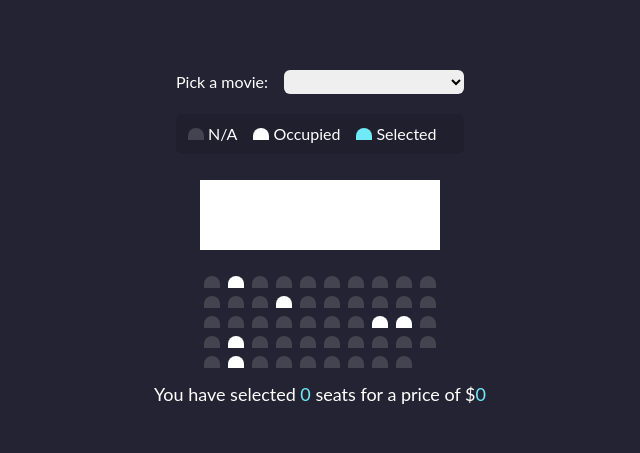
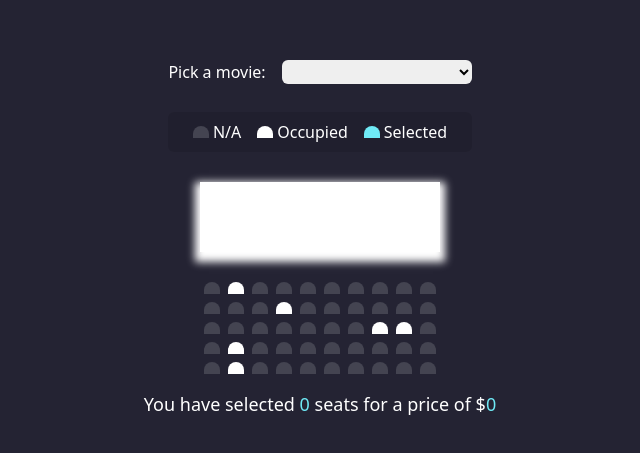
Before and after one commit to LilaSarfson/cinematest, a Vue app: page / in a window 1280 px wide. Shown: the part 161-614 px from the top of the page, without its empty margins (320-960 px from the left). Built offline with nearby package versions, Linux system fonts and the light colour scheme.

Commit message:
terminado

```diff
--- a/src/App.vue
+++ b/src/App.vue
@@ -23,9 +23,9 @@
 }
   </script>
   <template>
-    <div class="flex flex-col items-center gap-3">
+    <div class="flex flex-col items-center gap-4">
       <MovieSelector @change="handleClick" :movieData="moviesData"/>
-      <div class="h-lgCinema w-60 bg-white-cinema my-3.5 "></div>
+      <div class="h-lgCinema w-60 bg-white-cinema my-3.5 shadow-lg shadow-3xl"></div>
       <CinemaSeat :seatsData="seatsData" :currentMoviePrice="currentMoviePrice"/>
     </div>
   </template>
--- a/src/components/CinemaSeat.vue
+++ b/src/components/CinemaSeat.vue
@@ -62,10 +62,9 @@
 }
 </script>
     <template>
-    <div class="grid grid-cols-10 gap-2 items-start">
-      <div v-for="place in arrayOfSeats" :key="place.id" @click="takeSeat(place.id)" :class="(place.occupied) ? 'bg-white-cinema': (place.selected) ? 'bg-blueSpace':'bg-seat'" class="h-smallseat w-4 rounded-t-xl scale-100 transform transition duration-500 hover:scale-125">
+    <div class="grid grid-cols-10  gap-2">
+      <div v-for="place in arrayOfSeats" :key="place.id" @click="takeSeat(place.id)" :class="(place.occupied) ? 'bg-white-cinema': (place.selected) ? 'bg-blueSpace':'bg-seat'" class="h-smallseat w-4 rounded-t-xl scale-100 transform transition duration-400 hover:scale-125 grid-flow-row">
       </div>
-
     </div>
     <p class=" text-lg">You have selected <span class="text-blueSpace">{{numberSeatSelected}}</span> seats for a price of $<span class="text-blueSpace">{{totalPrice}}</span></p>
     </template>
--- a/src/components/MovieSelector.vue
+++ b/src/components/MovieSelector.vue
@@ -12,32 +12,33 @@
     },
     created(){
       if(localStorage.getItem('movieSelected')!=null){
-        this.movieSelected=JSON.parse(localStorage.getItem('movieSelected'));
+        this.movieSelected=JSON.parse(localStorage.getItem('Movie'));
         this.handleClick()
       }
     },
     methods:{
      handleClick(){
+      console.log(this.movieSelected)
       let priceSelected = this.movieSelected.TicketPrice
       this.$emit('change', priceSelected)
      }
   },
   watch:{
     movieSelected:function(){
-      localStorage.setItem('movieSelected', JSON.stringify(this.movieSelected));
+      localStorage.setItem('Movie', JSON.stringify(this.movieSelected));
     }
   },
 }
 </script>
     <template>
-    <div class="flex flex-col gap-5">
+    <div class="flex flex-col gap-7">
       <form class="flex flex-row gap-4">
         <label>Pick a movie:</label>
-        <select :value="movieSelected" class="text-black rounded-md" @change="handleClick" v-model="movieSelected">
+        <select class="text-black rounded-md" @change="handleClick" v-model="movieSelected">
         <option v-for="data in movieDataprop" :value="data" :key="data.id">{{`${data.Name} (${data.TicketPrice}$)`}}</option>
         </select>
       </form>
-      <ul class="flex flex-row gap-4 bg-showcase rounded-md py-2 pl-3 pr-3">
+      <ul class="flex flex-row justify-center gap-4 bg-showcase rounded-md py-2 pl-3 pr-3">
       <li class="flex flex-row gap-1 items-center"><div class="h-smallseat w-4 bg-seat rounded-t-xl"></div><span>N/A</span></li>
       <li class="flex flex-row gap-1 items-center"><div class="bg-white-cinema h-smallseat w-4  rounded-t-xl"></div><span>Occupied</span></li>
       <li class="flex flex-row gap-1 items-center"><div class="bg-blueSpace h-smallseat w-4  rounded-t-xl"></div><span>Selected</span></li>
--- a/src/data/data.json
+++ b/src/data/data.json
@@ -81,8 +81,9 @@
          {"id":45,"occupied":false, "selected":false},
          {"id":46,"occupied":false, "selected":false},
          {"id":47,"occupied":false, "selected":false},
-         {"id":48,"occupied":false, "selected":false}
+         {"id":48,"occupied":false, "selected":false},
+         {"id":49,"occupied":false, "selected":false}
       ],
-        "asientosDisponibles":42
+        "asientosDisponibles":43
      }
  ]
--- a/tailwind.config.js
+++ b/tailwind.config.js
@@ -1,29 +1,10 @@
-const plugin = require('tailwindcss/plugin')
 
-// Rotate X utilities
-const rotateX = plugin(function ({ addUtilities }) {
-  addUtilities({
-    '.rotate-x-20': {
-      transform: 'rotateX(20deg)',
-    },
-    '.rotate-x-45': {
-      transform: 'rotateX(-45deg)',
-    },
-    '.rotate-x-60': {
-      transform: 'rotateX(60deg)',
-    },
-    '.rotate-x-80': {
-      transform: 'rotateX(80deg)',
-    },
-  })
-})
 module.exports = {
 
   purge: [
     '/public/index.html',
     './src/**/*.(vue,js,jsx)'
   ],
-  darkMode: false, // or 'media' or 'class'
   theme: {
       colors:{
         'blueDark':'#242333',
@@ -31,20 +12,20 @@ module.exports = {
         'seat':'#444451',
         'blueSpace':'#6feaf6',
         'showcase':'rgba(0, 0, 0, 0.1)',
-        'black':'#000'
+        'black':'#000',
 
       },
       height:{
         lgCinema: '70px',
-        smallseat:'12px'
+        smallseat:'12px',
 
       },
-      fontFamily:{
-        'sans':['Lato','sans-serif']
+      boxShadow: {
+        '3xl': '0 5px 8px 5px white',
       }
   },
   variants: {
     extend: {},
   },
-  plugins: [rotateX],
+  plugins: [],
 }
```
